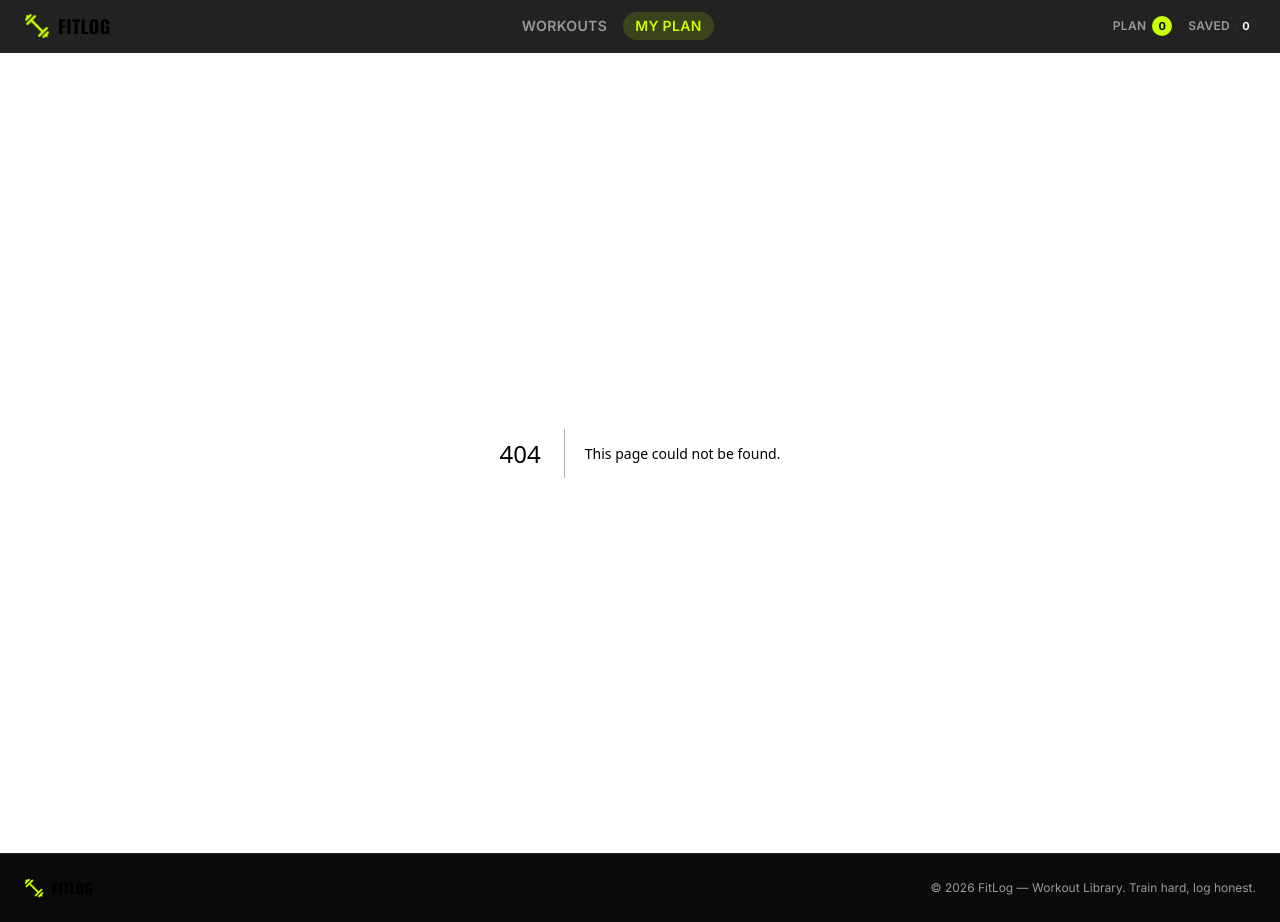
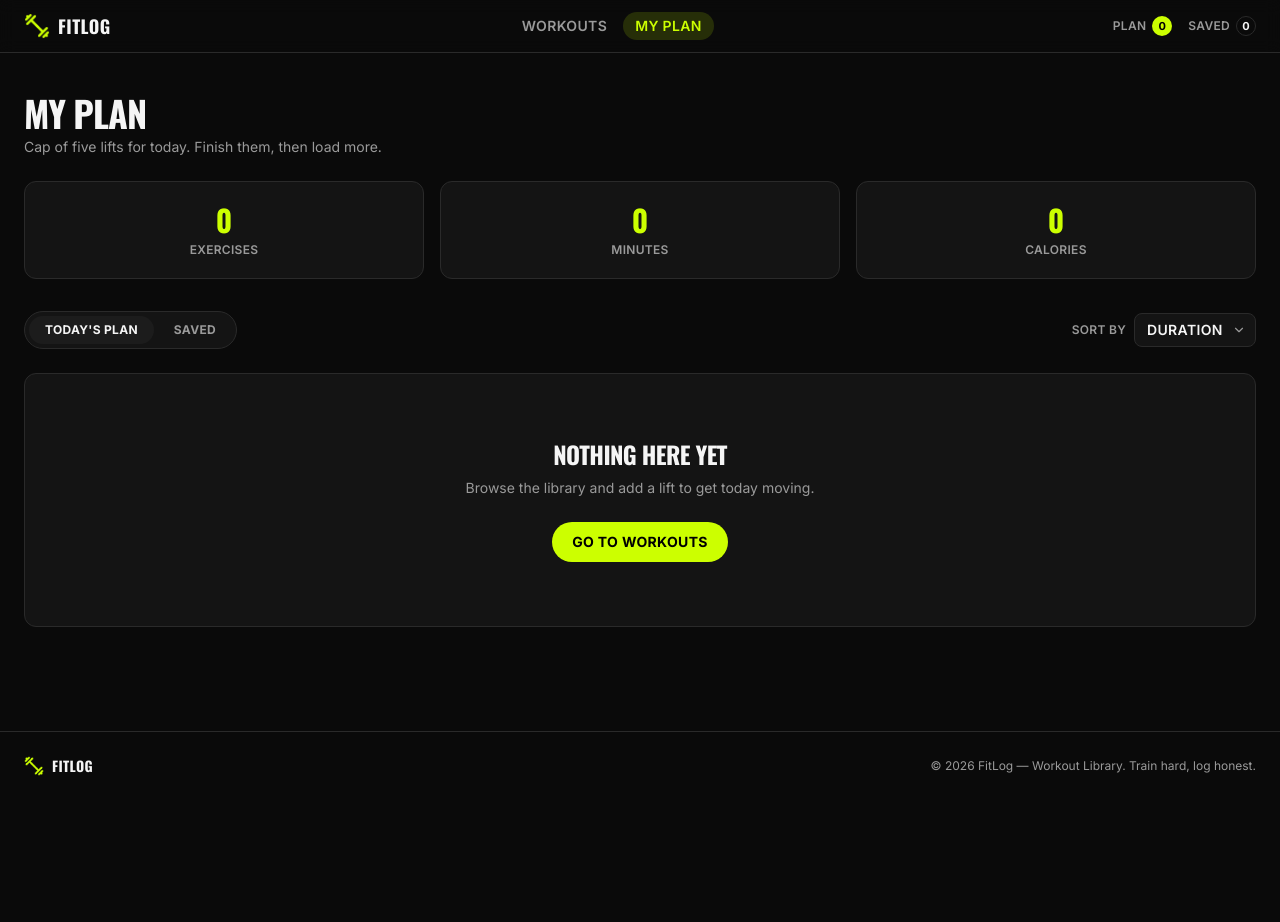
Before and after one commit to mehadeehassan/FitLog-Workout-Library, a Next.js app: page /my-plan in a window 1280 px wide. Before the commit this address had no page. After the commit the page ends 800 px from the top, so only its background shows below. Built offline with nearby package versions, Linux system fonts and the light colour scheme.

Commit message:
build my plan page with tabs

```diff
--- /dev/null
+++ b/src/app/my-plan/page.tsx
@@ -0,0 +1,146 @@
+"use client";
+
+import { useMemo, useState } from "react";
+import Link from "next/link";
+import toast from "react-hot-toast";
+import { usePlan } from "@/context/PlanContext";
+import PlanListItem from "@/components/PlanListItem";
+import SortDropdown from "@/components/SortDropdown";
+import type { SortKey } from "@/lib/types";
+
+type TabKey = "plan" | "saved";
+
+const TABS: { key: TabKey; label: string }[] = [
+  { key: "plan", label: "Today's Plan" },
+  { key: "saved", label: "Saved" },
+];
+
+const TAB_PILL_ACTIVE = "rounded-full px-4 py-1.5 text-xs font-bold uppercase tracking-wide transition bg-surface-2 text-text";
+const TAB_PILL_INACTIVE = "rounded-full px-4 py-1.5 text-xs font-bold uppercase tracking-wide transition text-muted hover:text-text";
+
+export default function MyPlanPage() {
+  const [tab, setTab] = useState<TabKey>("plan");
+  const [sortBy, setSortBy] = useState<SortKey>("duration");
+
+  const { plan, saved, done, removeFromPlan, removeFromSaved, markDone, hydrated } =
+    usePlan();
+
+  const activeList = tab === "plan" ? plan : saved;
+
+  const sortedList = useMemo(
+    () => [...activeList].sort((a, b) => b[sortBy] - a[sortBy]),
+    [activeList, sortBy]
+  );
+
+  // Stats reflect whichever tab is currently open, so Today's Plan and
+  // Saved each show their own live Exercises / Minutes / Calories totals.
+  const metrics = useMemo(
+    () =>
+      activeList.reduce(
+        (acc, w) => ({
+          exercises: acc.exercises + 1,
+          minutes: acc.minutes + w.duration,
+          calories: acc.calories + w.caloriesBurned,
+        }),
+        { exercises: 0, minutes: 0, calories: 0 }
+      ),
+    [activeList]
+  );
+
+  const handleMarkDone = (id: number) => {
+    markDone(id);
+    toast.success("Marked as done");
+  };
+
+  const handleRemove = (id: number) => {
+    if (tab === "plan") {
+      removeFromPlan(id);
+      toast("Removed from plan");
+    } else {
+      removeFromSaved(id);
+      toast("Removed from saved");
+    }
+  };
+
+  return (
+    <div className="mx-auto max-w-[1280px] px-4 py-10 sm:px-6">
+      <h1 className="font-display text-3xl font-bold uppercase tracking-tight text-text sm:text-4xl">
+        My Plan
+      </h1>
+      <p className="mt-1 text-sm text-muted">
+        Cap of five lifts for today. Finish them, then load more.
+      </p>
+
+      <div className="mt-6 grid grid-cols-3 gap-3 sm:gap-4">
+        <StatCard label="Exercises" value={hydrated ? metrics.exercises : 0} />
+        <StatCard label="Minutes" value={hydrated ? metrics.minutes : 0} />
+        <StatCard label="Calories" value={hydrated ? metrics.calories : 0} />
+      </div>
+
+      <div className="mt-8 flex flex-col gap-4 sm:flex-row sm:items-center sm:justify-between">
+        <div className="inline-flex items-center gap-1 rounded-full border border-border bg-surface p-1">
+          {TABS.map((t) => (
+            <button
+              key={t.key}
+              onClick={() => setTab(t.key)}
+              className={tab === t.key ? TAB_PILL_ACTIVE : TAB_PILL_INACTIVE}
+            >
+              {t.label}
+            </button>
+          ))}
+        </div>
+
+        <SortDropdown value={sortBy} onChange={setSortBy} />
+      </div>
+
+      <div className="mt-6">
+        {!hydrated ? (
+          <p className="py-10 text-center text-sm text-muted">
+            Loading workouts…
+          </p>
+        ) : sortedList.length === 0 ? (
+          <div className="flex flex-col items-center justify-center rounded-xl border border-border bg-surface py-16 text-center">
+            <p className="font-display text-2xl font-bold uppercase tracking-tight text-text">
+              Nothing Here Yet
+            </p>
+            <p className="mt-2 max-w-sm text-sm text-muted">
+              Browse the library and add a lift to get today moving.
+            </p>
+            <Link
+              href="/"
+              className="mt-6 inline-flex items-center justify-center gap-2 rounded-full bg-accent px-5 py-2.5 text-sm font-bold uppercase tracking-wide text-black transition hover:brightness-95 active:scale-[0.98]"
+            >
+              Go to Workouts
+            </Link>
+          </div>
+        ) : (
+          <div className="space-y-3">
+            {sortedList.map((workout) => (
+              <PlanListItem
+                key={workout.id}
+                workout={workout}
+                done={done.includes(workout.id)}
+                onMarkDone={handleMarkDone}
+                onRemove={handleRemove}
+                showMarkDone={tab === "plan"}
+              />
+            ))}
+          </div>
+        )}
+      </div>
+    </div>
+  );
+}
+
+function StatCard({ label, value }: { label: string; value: number }) {
+  return (
+    <div className="flex flex-col items-center justify-center rounded-xl border border-border bg-surface py-5">
+      <span className="font-display text-2xl font-bold text-accent sm:text-3xl">
+        {value}
+      </span>
+      <span className="mt-1 text-xs font-semibold uppercase tracking-wide text-muted">
+        {label}
+      </span>
+    </div>
+  );
+}
```
